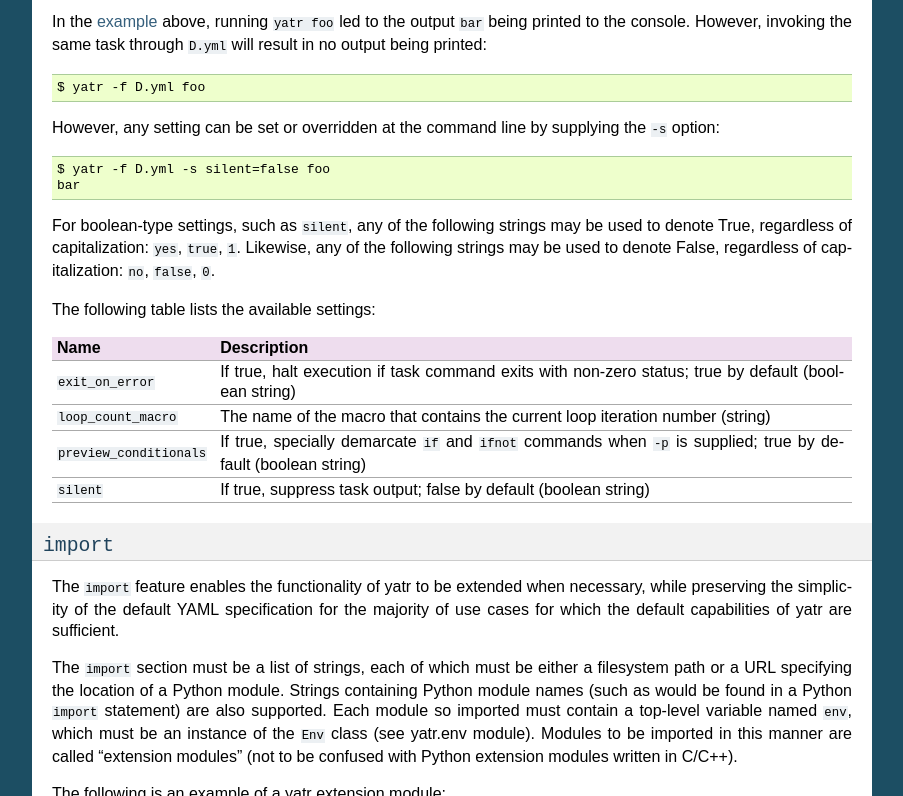
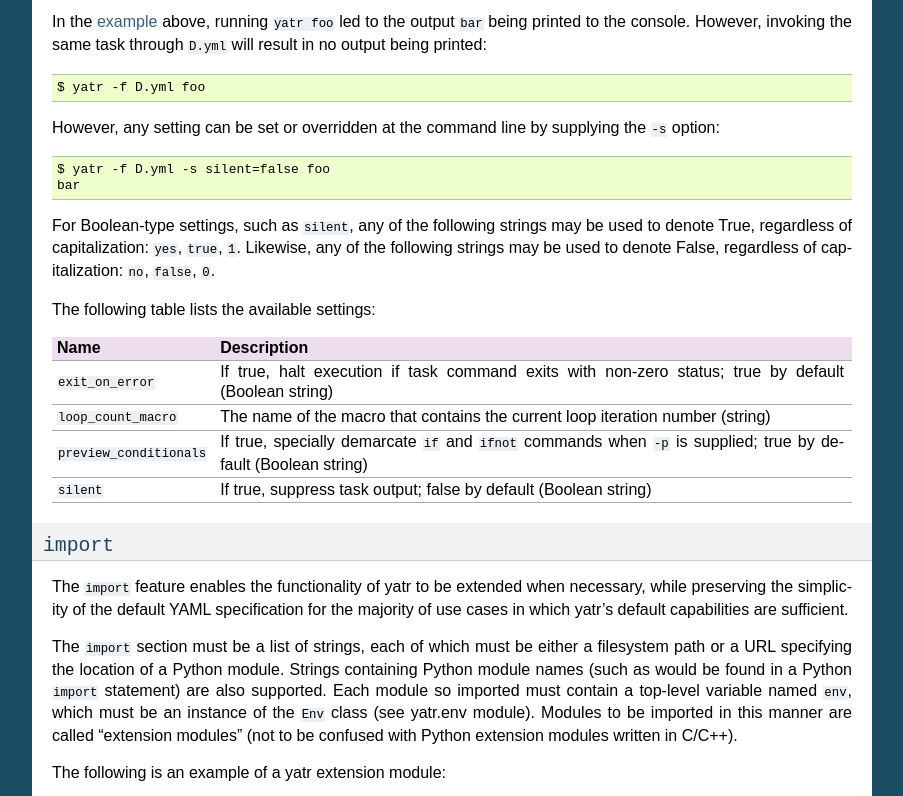
Before and after one commit to mbodenhamer/yatr, a Sphinx documentation site: the page built from docs/yatrfile.rst, in a window 1280 px wide and 1400 px high, scrolled down 3779 px, cut to the strip 43-839 px from the top of the window. Shown: the whole strip, without its empty margins (198-1101 px from the left). Built offline with Sphinx 7.4.7, drawn with Linux system fonts in a browser that asks for light colours; some of the changed text lies outside the part shown.

Commit message:
Updating docs

```diff
--- a/docs/yatrfile.rst
+++ b/docs/yatrfile.rst
@@ -165,17 +165,17 @@
     bar
 
 
-For boolean-type settings, such as ``silent``, any of the following strings may be used to denote True, regardless of capitalization:  ``yes``, ``true``, ``1``.  Likewise, any of the following strings may be used to denote False, regardless of capitalization:  ``no``, ``false``, ``0``.
+For Boolean-type settings, such as ``silent``, any of the following strings may be used to denote True, regardless of capitalization:  ``yes``, ``true``, ``1``.  Likewise, any of the following strings may be used to denote False, regardless of capitalization:  ``no``, ``false``, ``0``.
 
 The following table lists the available settings:
 
 ================================ ====================================================================================================================
 Name                             Description
 ================================ ====================================================================================================================
-``exit_on_error``                If true, halt execution if task command exits with non-zero status; true by default (boolean string)
+``exit_on_error``                If true, halt execution if task command exits with non-zero status; true by default (Boolean string)
 ``loop_count_macro``             The name of the macro that contains the current loop iteration number (string)
-``preview_conditionals``         If true, specially demarcate ``if`` and ``ifnot`` commands when ``-p`` is supplied; true by default (boolean string)
-``silent``                       If true, suppress task output; false by default (boolean string)
+``preview_conditionals``         If true, specially demarcate ``if`` and ``ifnot`` commands when ``-p`` is supplied; true by default (Boolean string)
+``silent``                       If true, suppress task output; false by default (Boolean string)
 ================================ ====================================================================================================================
 
 .. _import:
@@ -183,7 +183,7 @@
 ``import``
 ----------
 
-The ``import`` feature enables the functionality of yatr to be extended when necessary, while preserving the simplicity of the default YAML specification for the majority of use cases for which the default capabilities of yatr are sufficient.
+The ``import`` feature enables the functionality of yatr to be extended when necessary, while preserving the simplicity of the default YAML specification for the majority of use cases in which yatr's default capabilities are sufficient.
 
 The ``import`` section must be a list of strings, each of which must be either a filesystem path or a URL specifying the location of a Python module.  Strings containing Python module names (such as would be found in a Python ``import`` statement) are also supported.  Each module so imported must contain a top-level variable named ``env``, which must be an instance of the ``Env`` class (see :ref:`yatr\.env module`).  Modules to be imported in this manner are called "extension modules" (not to be confused with Python extension modules written in C/C++).
 
@@ -192,9 +192,9 @@
 .. literalinclude:: ../tests/test8.py
    :language: python
 
-This particular extension module defines a custom Jinja2 function (see :ref:`Custom Jinja2 Functions`) and a custom Jinja2 filter (see :ref:`Custom Jinja2 Filters`).  Macros and tasks can theoretically be defined in an extension module through use of the yatr API, but the straightforward macro and task declaration facilitated by the standard yatrfile YAML syntax makes the use of ``include`` directives a much more efficient and user-friendly alternative.
+This particular extension module defines a custom Jinja2 function (see :ref:`Custom Jinja2 Functions`) and a custom Jinja2 filter (see :ref:`Custom Jinja2 Filters`).  A task is also defined in terms of a Python function.  Macros can theoretically be defined in an extension module through use of the yatr API, but the straightforward manner of macro declaration facilitated by the standard yatrfile YAML syntax makes the use of ``include`` directives a much more efficient and user-friendly alternative.
 
-In this example extension module, a Jinja2 function ``bar`` is defined that appends ``_bar`` to its first argument.  Likewise, a Jinja2 filter ``foo`` is defined that appends ``_foo`` to its first argument.  Because yatr supplies the current yatr definition environment to custom Jinja 2 filters and functions, all such filters and functions defined in extension modules should accept ``**kwargs`` as the final argument, even if the ``kwargs`` variable is not used within the body of the filter or function itself.
+In this example extension module, a Jinja2 function ``bar`` is defined that appends "_bar" to its first argument.  Likewise, a Jinja2 filter ``foo`` is defined that appends "_foo" to its first argument.  Because yatr supplies the current execution environment to custom Jinja 2 filters and functions by way of a keyword argument named ``env``, all such filters and functions defined in extension modules should accept ``**kwargs`` as the final argument, even if the ``kwargs`` variable is not used within the body of the filter or function itself.
 
 Here is an example yatrfile that uses the extension module defined above:
 
```
Also changed, not shown: other parts of docs/yatrfile.rst (+3 -3 lines).
